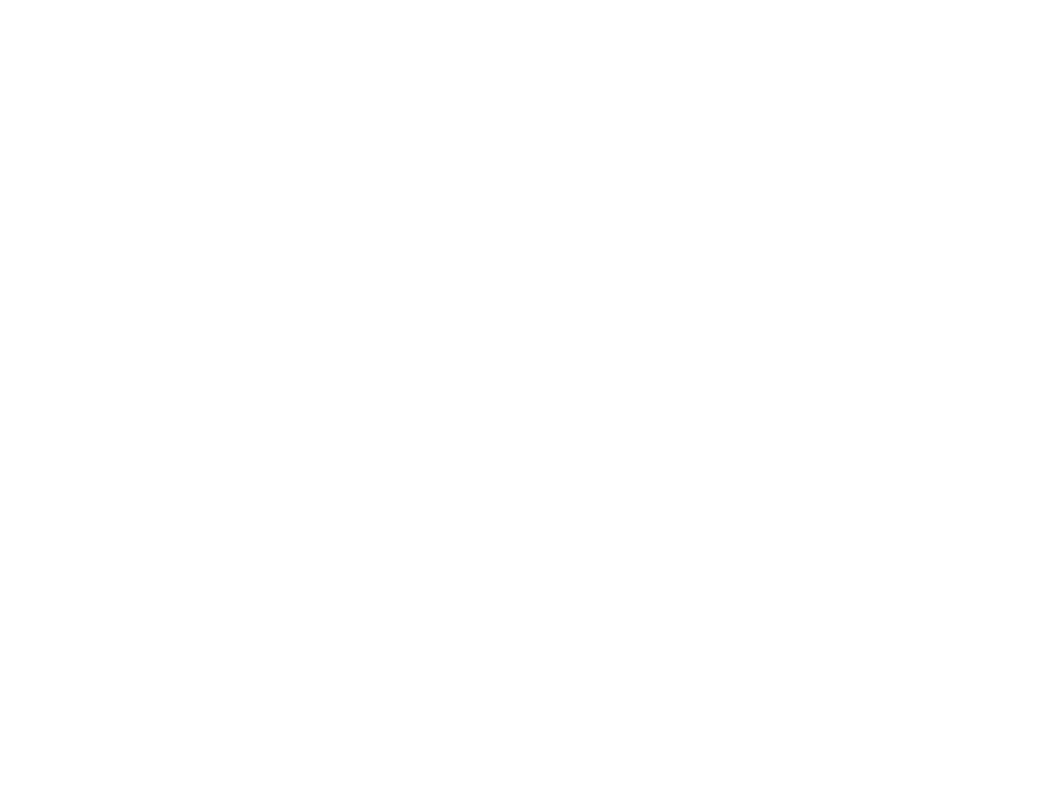
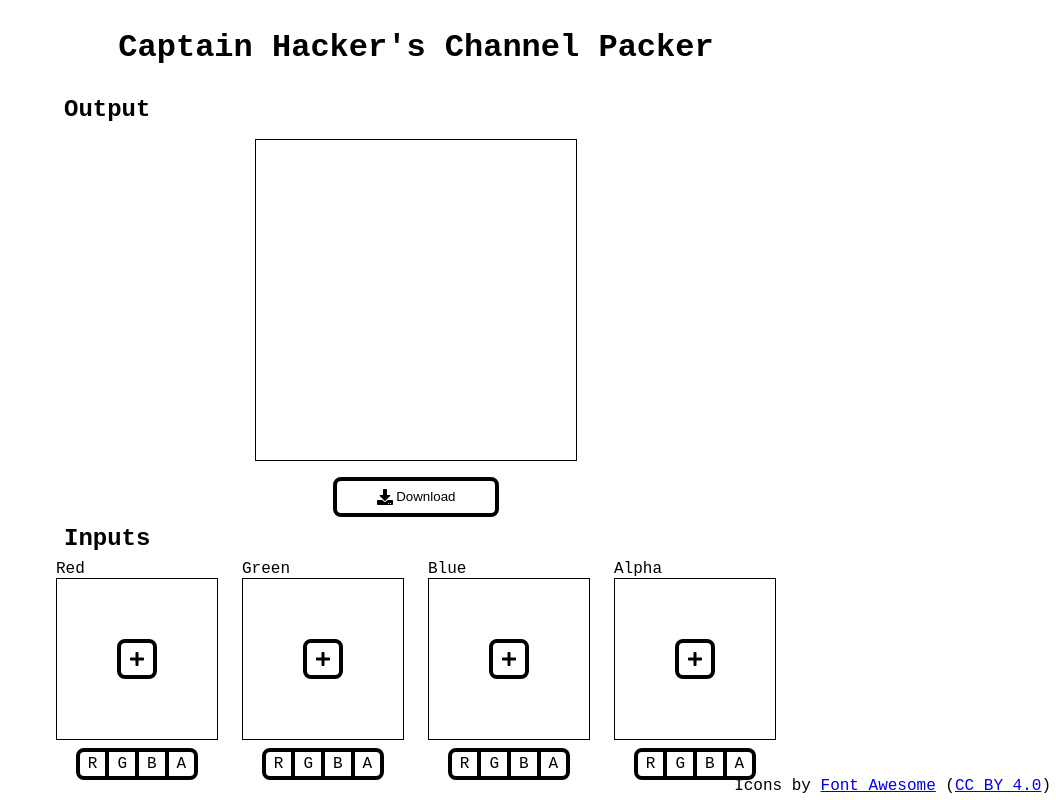
Before and after one commit to mccreery/channel-packer, a plain HTML site: page index.html in a window 1280 px wide. Shown: the whole page, without its empty margins (224-1280 px from the left). Drawn offline with Linux system fonts and the light colour scheme.

Commit message:
Add page layout and monochrome style

```diff
--- a/index.html
+++ b/index.html
@@ -7,6 +7,61 @@
     <script src="js/index.js" type="module"></script>
   </head>
   <body>
+    <svg id="defs">
+      <symbol id="download" viewBox="0 0 512 512">
+        <path d="M216 0h80c13.3 0 24 10.7 24 24v168h87.7c17.8 0 26.7 21.5 14.1 34.1L269.7 378.3c-7.5 7.5-19.8 7.5-27.3 0L90.1 226.1c-12.6-12.6-3.7-34.1 14.1-34.1H192V24c0-13.3 10.7-24 24-24zm296 376v112c0 13.3-10.7 24-24 24H24c-13.3 0-24-10.7-24-24V376c0-13.3 10.7-24 24-24h146.7l49 49c20.1 20.1 52.5 20.1 72.6 0l49-49H488c13.3 0 24 10.7 24 24zm-124 88c0-11-9-20-20-20s-20 9-20 20 9 20 20 20 20-9 20-20zm64 0c0-11-9-20-20-20s-20 9-20 20 9 20 20 20 20-9 20-20z"></path>
+      </symbol>
+      <symbol id="plus" viewBox="0 0 448 512">
+        <path d="M416 208H272V64c0-17.67-14.33-32-32-32h-32c-17.67 0-32 14.33-32 32v144H32c-17.67 0-32 14.33-32 32v32c0 17.67 14.33 32 32 32h144v144c0 17.67 14.33 32 32 32h32c17.67 0 32-14.33 32-32V304h144c17.67 0 32-14.33 32-32v-32c0-17.67-14.33-32-32-32z"></path>
+      </symbol>
+    </svg>
 
+    <h1>Captain Hacker's Channel Packer</h1>
+    <div id="content">
+      <h2>Output</h2>
+      <canvas id="output"></canvas>
+      <button id="download-button"><svg class="icon"><use href="#download"></use></svg> Download</button>
+      <h2>Inputs</h2>
+      <div id="inputs">
+        <div class="input-outer">
+          Red
+          <div class="input">
+            <button class="icon-button"><svg class="icon"><use href="#plus"></use></svg></button>
+          </div>
+          <div class="radios">
+            <input id="rr" type="radio" name="rinput" value="r" class="channel-button"><label for="rr" class="channel">R</label><input id="rg" type="radio" name="rinput" value="g" class="channel-button"><label for="rg" class="channel">G</label><input id="rb" type="radio" name="rinput" value="b" class="channel-button"><label for="rb" class="channel">B</label><input id="ra" type="radio" name="rinput" value="a" class="channel-button"><label for="ra" class="channel">A</label>
+          </div>
+        </div>
+        <div class="input-outer">
+          Green
+          <div class="input">
+            <button class="icon-button"><svg class="icon"><use href="#plus"></use></svg></button>
+          </div>
+          <div class="radios">
+            <input id="gr" type="radio" name="ginput" value="r" class="channel-button"><label for="gr" class="channel">R</label><input id="gg" type="radio" name="ginput" value="g" class="channel-button"><label for="gg" class="channel">G</label><input id="gb" type="radio" name="ginput" value="b" class="channel-button"><label for="gb" class="channel">B</label><input id="ga" type="radio" name="ginput" value="a" class="channel-button"><label for="ga" class="channel">A</label>
+          </div>
+        </div>
+        <div class="input-outer">
+          Blue
+          <div class="input">
+            <button class="icon-button"><svg class="icon"><use href="#plus"></use></svg></button>
+          </div>
+          <div class="radios">
+            <input id="br" type="radio" name="binput" value="r" class="channel-button"><label for="br" class="channel">R</label><input id="bg" type="radio" name="binput" value="g" class="channel-button"><label for="bg" class="channel">G</label><input id="bb" type="radio" name="binput" value="b" class="channel-button"><label for="bb" class="channel">B</label><input id="ba" type="radio" name="binput" value="a" class="channel-button"><label for="ba" class="channel">A</label>
+          </div>
+        </div>
+        <div class="input-outer">
+          Alpha
+          <div class="input">
+            <button class="icon-button"><svg class="icon"><use href="#plus"></use></svg></button>
+          </div>
+          <div class="radios">
+            <input id="ar" type="radio" name="ainput" value="r" class="channel-button"><label for="ar" class="channel">R</label><input id="ag" type="radio" name="ainput" value="g" class="channel-button"><label for="ag" class="channel">G</label><input id="ab" type="radio" name="ainput" value="b" class="channel-button"><label for="ab" class="channel">B</label><input id="aa" type="radio" name="ainput" value="a" class="channel-button"><label for="aa" class="channel">A</label>
+          </div>
+        </div>
+      </div>
+    </div>
+    <span id="footnote">Icons by <a href="https://fontawesome.com/">Font
+    Awesome</a> (<a href="https://fontawesome.com/license/free">CC BY 4.0</a>)</span>
   </body>
 </html>
--- a/style.css
+++ b/style.css
@@ -0,0 +1,128 @@
+body {
+  display: flex;
+  flex-direction: column;
+  align-items: center;
+  font-family: 'Courier New', Courier, monospace;
+}
+
+#defs {
+  display: none;
+}
+
+h2 {
+  margin: .5rem;
+}
+
+.icon {
+  width: 1rem;
+  height: 1rem;
+  vertical-align: middle;
+}
+
+button {
+  background: none;
+  border: .3rem solid black;
+  border-radius: .5rem;
+  padding: .5rem 2.5rem;
+  line-height: 0;
+  cursor: pointer;
+}
+
+svg {
+  fill: currentColor;
+}
+
+button:hover, button:focus {
+  background: black;
+  color: white;
+  outline: none;
+}
+
+button::-moz-focus-inner {border:0;}
+
+button:active {
+  background: white;
+  color: black;
+}
+
+.icon-button {
+  padding: .5rem;
+}
+
+#download-button {
+  display: block;
+  margin: auto;
+}
+
+canvas {
+  border: 1px solid black;
+}
+
+#output {
+  width: 40vmin;
+  height: 40vmin;
+  display: block;
+  margin: 1rem auto;
+}
+
+#inputs {
+  display: flex;
+  justify-content: space-between;
+  width: 90vmin;
+  margin: auto;
+}
+
+.input {
+  border: 1px solid black;
+  width: 20vmin;
+  height: 20vmin;
+  display: flex;
+  justify-content: center;
+  align-items: center;
+}
+
+.input-image {
+  width: 100%;
+  height: 100%;
+}
+
+#footnote {
+  position: fixed;
+  bottom: 5px;
+  right: 5px;
+}
+
+.radios {
+  text-align: center;
+  margin: .5rem 0;
+}
+
+.channel-button {
+  appearance: none;
+  margin: 0;
+}
+
+.channel {
+  display: inline-block;
+
+  border-color: black;
+  border-style: solid;
+  border-width: .3rem .3rem .3rem 0;
+
+  padding: .2rem .5rem;
+  cursor: pointer;
+}
+
+.channel:hover, .channel-button:checked+.channel {
+  background-color: black;
+  color: white;
+}
+
+.channel:first-of-type {
+  border-left-width: .3rem;
+  border-radius: .5rem 0 0 .5rem;
+}
+
+.channel:last-of-type {
+  border-radius: 0 .5rem .5rem 0;
+}
```
